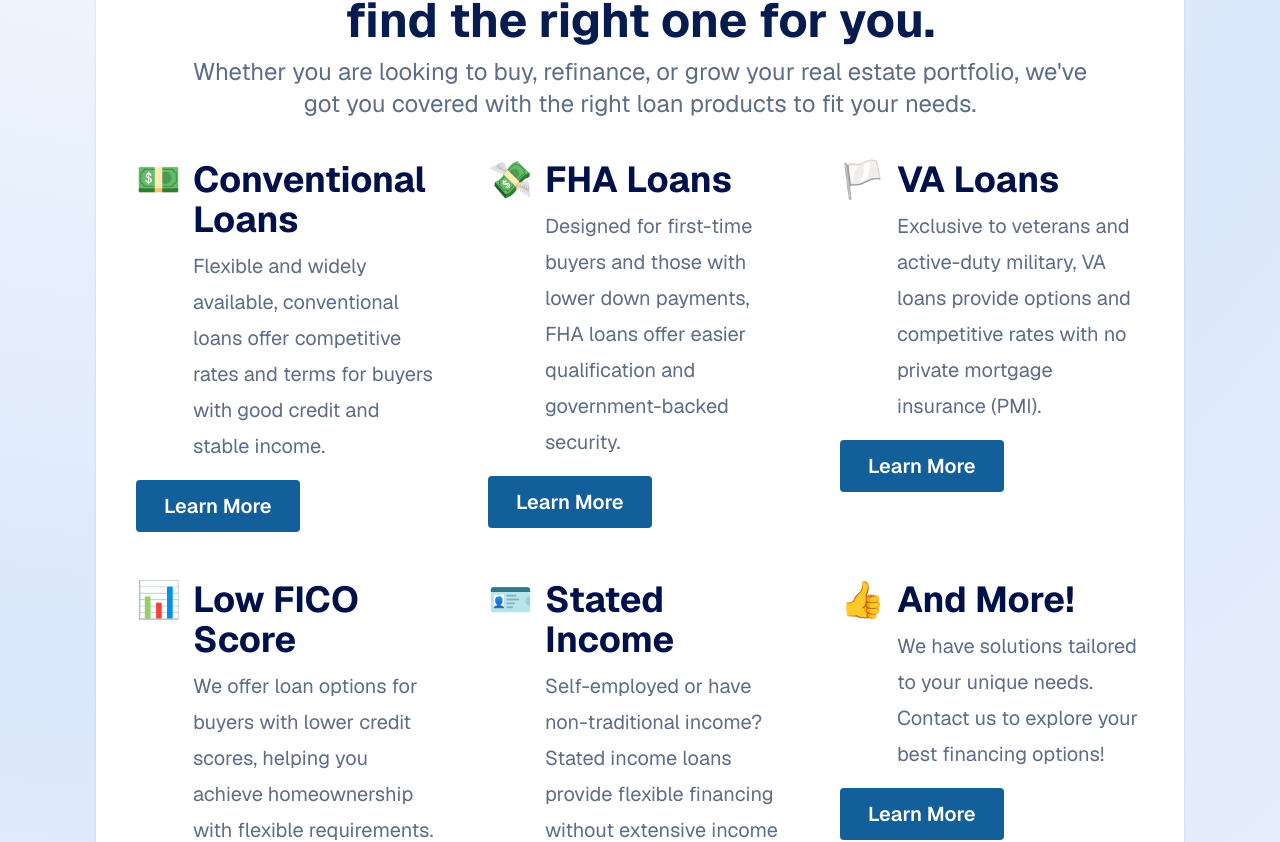
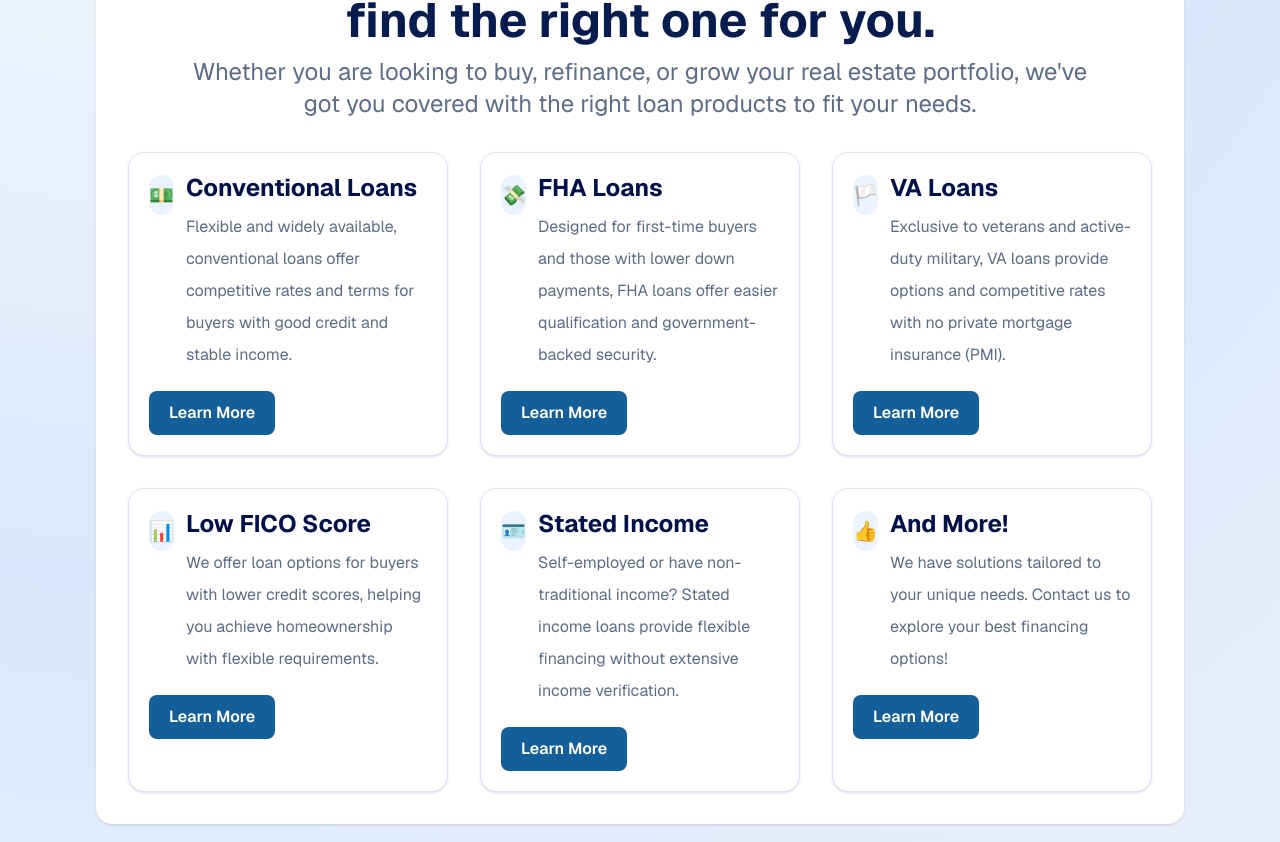
Before and after one commit to jcismail/Nola_Rate, a Next.js app: page / in a window 1280 px wide. Shown: the part 1344-2186 px from the top of the page. Built offline with nearby package versions, Linux system fonts and the light colour scheme; no server answers.

Commit message:
style: refine financing options section to match homepage visual system

```diff
--- a/src/app/page.tsx
+++ b/src/app/page.tsx
@@ -256,17 +256,19 @@ export default function Home() {
 
           <div className="mt-8 grid gap-x-8 gap-y-8 md:grid-cols-2 xl:grid-cols-3">
             {financingOptions.map((option) => (
-              <article key={option.title} className="rounded-xl p-2">
+              <article key={option.title} className="rounded-2xl border border-[#dbe6f8] bg-white p-5 shadow-sm">
                 <div className="flex items-start gap-3">
-                  <span className="mt-0.5 text-4xl leading-none text-[#0f5d95]">{option.icon}</span>
+                  <span className="mt-0.5 inline-grid h-10 w-10 place-items-center rounded-full bg-[#eaf3ff] text-xl leading-none text-[#0f5d95]">
+                    {option.icon}
+                  </span>
                   <div>
-                    <h3 className="text-4xl font-bold text-[#00114a]">{option.title}</h3>
-                    <p className="mt-2 text-xl leading-9 text-[#5d6d86]">{option.description}</p>
+                    <h3 className="text-2xl font-bold leading-tight text-[#00114a]">{option.title}</h3>
+                    <p className="mt-2 text-base leading-8 text-[#5d6d86]">{option.description}</p>
                   </div>
                 </div>
                 <a
                   href={option.href}
-                  className="mt-4 inline-block rounded bg-[#135f99] px-7 py-3 text-xl font-semibold text-white hover:bg-[#0f4f80]"
+                  className="mt-5 inline-block rounded-lg bg-[#135f99] px-5 py-2.5 text-base font-semibold text-white hover:bg-[#0f4f80]"
                 >
                   Learn More
                 </a>
```
